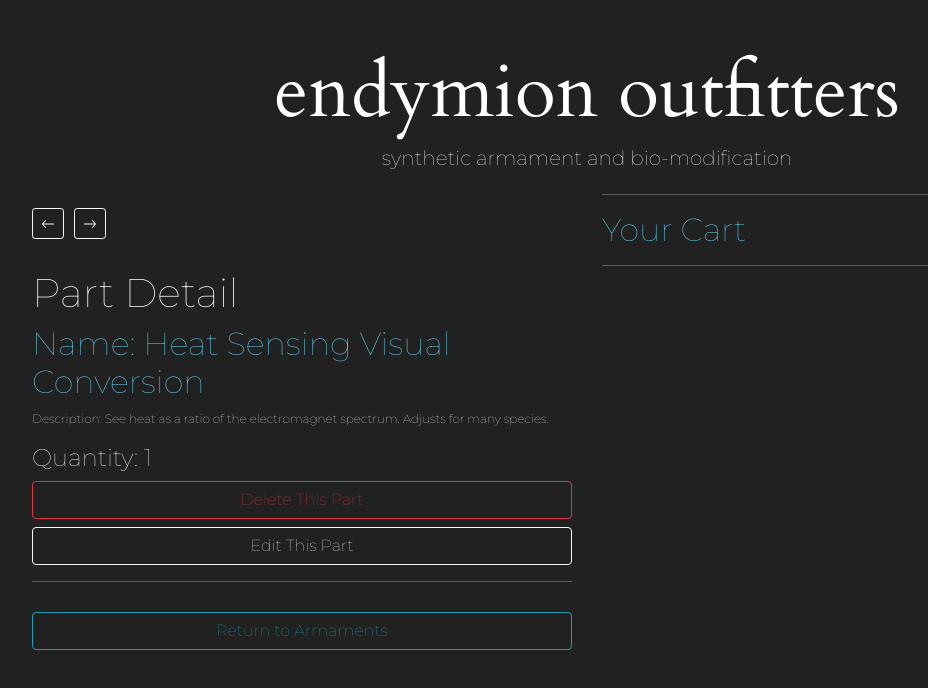
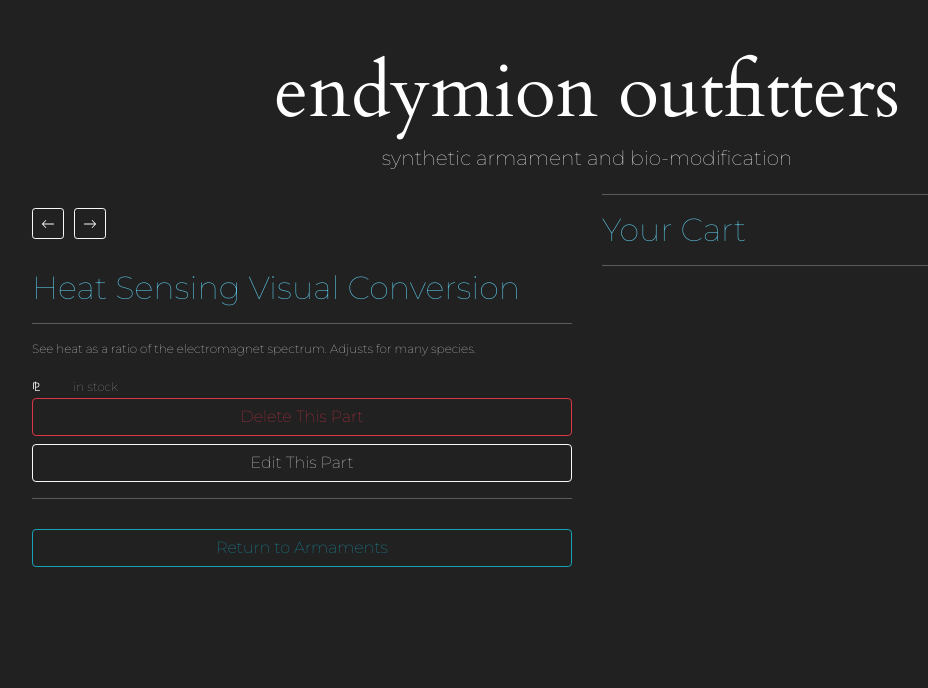
Before and after one commit to GrantEadie/cyborg-armorment, a React (Create React App) app: page / in a window 1280 px wide. Both pictures are taken after a click on the element 355 px from the left and 420 px from the top of the page. Shown: the top 688 px of the page, without its empty margins (53-981 px from the left). Built offline with nearby package versions, Linux system fonts and the light colour scheme.

Commit message:
continue fix of part detail.

```diff
--- a/src/components/part/PartDetail.js
+++ b/src/components/part/PartDetail.js
@@ -6,10 +6,12 @@ function PartDetail(props){
 
   return (
     <React.Fragment>
-      <h1>Part Detail</h1>
-      <h2>Name: {part.partName}</h2>
-      <p>Description: {part.partDescription}</p>
-      <h4>Quantity: {part.partQuantity}</h4>
+      <h2>{part.partName}</h2><hr/>
+      <p>{part.partDescription}</p>
+        <div >
+            <p className="detailBar">{props.partPrice} ⅊ </p>
+            <p className="detailBar">{props.partQuantity} <span id="stock">in stock</span></p>
+          </div>
       <button className="btn btn-outline-danger btn-block" onClick={() => onClickingDelete(part.id) }>Delete This Part</button>
       <button className="btn btn-outline-light btn-block" onClick={ props.onClickingEdit }>Edit This Part</button>
 
```
